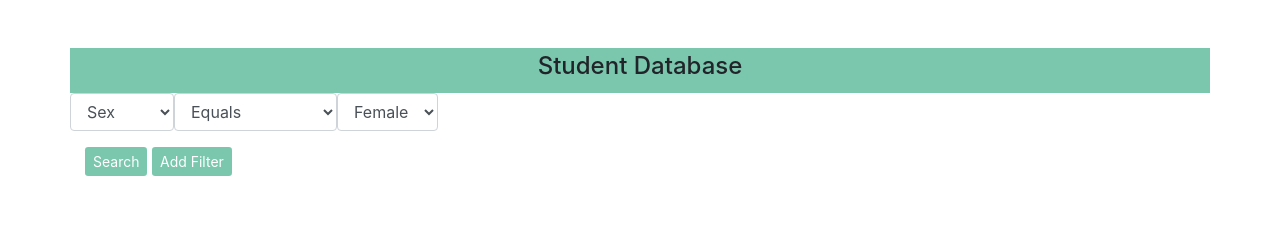
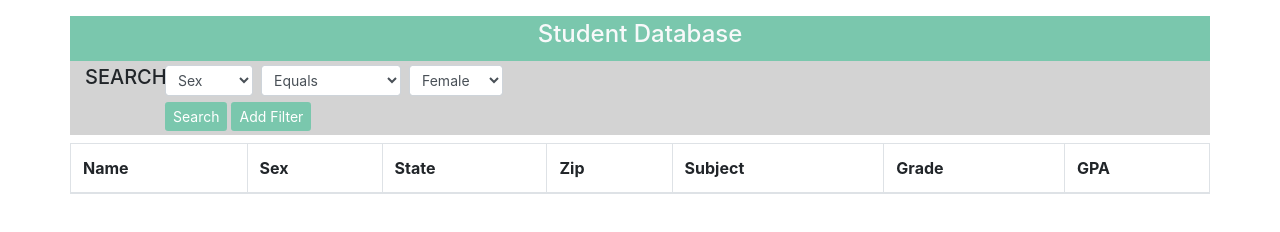
Before and after one commit to edcourtney74/Student-Database, a website: page public/index.html in a window 1280 px wide. Drawn offline with nearby package versions, Linux system fonts and the light colour scheme; no server answers.

Commit message:
Search area, table styling begun

```diff
--- a/public/index.html
+++ b/public/index.html
@@ -16,15 +16,22 @@
 <body>
     <div class="container">
         <!-- Database header -->
-        <div class="row mt-5 py-1 justify-content-center" id="banner">
-            <h4>Student Database</h4>
+        <div class="row mt-3 py-1 justify-content-center" id="banner">
+            <h4 class="text-light">Student Database</h4>
+        </div>
+
+        <!-- Search box -->
+        <div class="row search-box">
+            <div class="col-1 mt-1">
+                <h5>SEARCH</h5>
             </div>
 
             <!-- Filter areas -->
-        <div class="row">
+            <div class="col-4">
+                <div class="row mt-1">
                     <!-- Dropdown to choose initial filter -->
-            <div class="form-group">
-                <select class="form-control" id="initial-choice">
+                    <div class="form-group mr-2">
+                        <select class="form-control form-control-sm" id="initial-choice">
                             <option selected>Sex</option>
                             <option>State</option>
                             <option>Zip</option>
@@ -35,14 +42,14 @@
                     </div>
                     <!-- Dropdown to choose type of filter for text values -->
                     <div class="form-group">
-                <select class="form-control operator" id="filter-text">
+                        <select class="form-control form-control-sm operator" id="filter-text">
                             <option selected>Equals</option>
                             <option>Does Not Equal</option>
                         </select>
                     </div>
                     <!-- Dropdown to choose type of filter for numbers -->
                     <div class="form-group">
-                <select class="form-control operator" id="filter-number">
+                        <select class="form-control form-control-sm operator" id="filter-number">
                             <option selected>Equals</option>
                             <option>Greater Than</option>
                             <option>Greater Than or Equals</option>
@@ -52,33 +59,54 @@
                     </div>
                     <!-- Dropdown options for Sex -->
                     <div class="form-group">
-                <select class="form-control criteria" id="sex">
+                        <select class="form-control form-control-sm criteria ml-2" id="sex">
                             <option selected>Female</option>
                             <option>Male</option>
                         </select>
                     </div>
                     <!-- Dropdown options for State -->
                     <div class="form-group">
-                <input type="text" class="form-control criteria" id="state" placeholder="State abbreviation">
+                        <input type="text" class="form-control form-control-sm criteria ml-2" id="state" placeholder="State abbreviation">
                     </div>
                     <!-- Dropdown options for ZIP -->
                     <div class="form-group">
-                <input type="text" class="form-control criteria" id="zip" placeholder="Zip code">
+                        <input type="text" class="form-control form-control-sm criteria ml-2" id="zip" placeholder="Zip code">
                     </div>
                     <!-- Dropdown options for Subject -->
                     <div class="form-group">
-                <input type="text" class="form-control criteria" id="subject" placeholder="Subject name">
+                        <input type="text" class="form-control form-control-sm criteria ml-2" id="subject" placeholder="Subject name">
                     </div>
                     <!-- Dropdown options for numbers -->
                     <div class="form-group">
-                <input type="number" class="form-control criteria" id="number" placeholder="Enter number">
+                        <input type="number" class="form-control form-control-sm criteria ml-2" id="number" placeholder="Enter number">
                     </div>
 
                 </div>
-
+                <div class="row mb-1 search-buttons">
                     <!-- Search and add filter buttons -->
-        <button type="submit" class="btn btn-primary btn-sm" id="search">Search</button>
+                    <button type="submit" class="btn btn-primary btn-sm mr-1" id="search">Search</button>
                     <button type="submit" class="btn btn-primary btn-sm" id="filter">Add Filter</button>
+                </div>
+            </div>
+        </div>
+        <!-- Table data display -->
+        <div class="row mt-2">
+            <table class="table table-bordered">
+                <thead>
+                    <tr>
+                        <th scope="col">Name</th>
+                        <th scope="col">Sex</th>
+                        <th scope="col">State</th>
+                        <th scope="col">Zip</th>
+                        <th scope="col">Subject</th>
+                        <th scope="col">Grade</th>
+                        <th scope="col">GPA</th>
+                    </tr>
+                </thead>
+                <tbody>
+                </tbody>
+            </table>
+        </div>
 
 
         <!-- jQuery-->
--- a/public/styles/styles.css
+++ b/public/styles/styles.css
@@ -11,6 +11,14 @@
     display: none;
 }
 
+.search-box {
+    background-color: lightgray;
+}
+
+.search-buttons {
+    margin-top: -.6rem;
+}
+
 #banner {
     background-color: #7ac7ad;
 }
@@ -19,6 +27,7 @@
     display: none;
 }
 
+
 #sex {
     display: block;
 }
```
Lines whose indentation alone changed are shown as unchanged.
